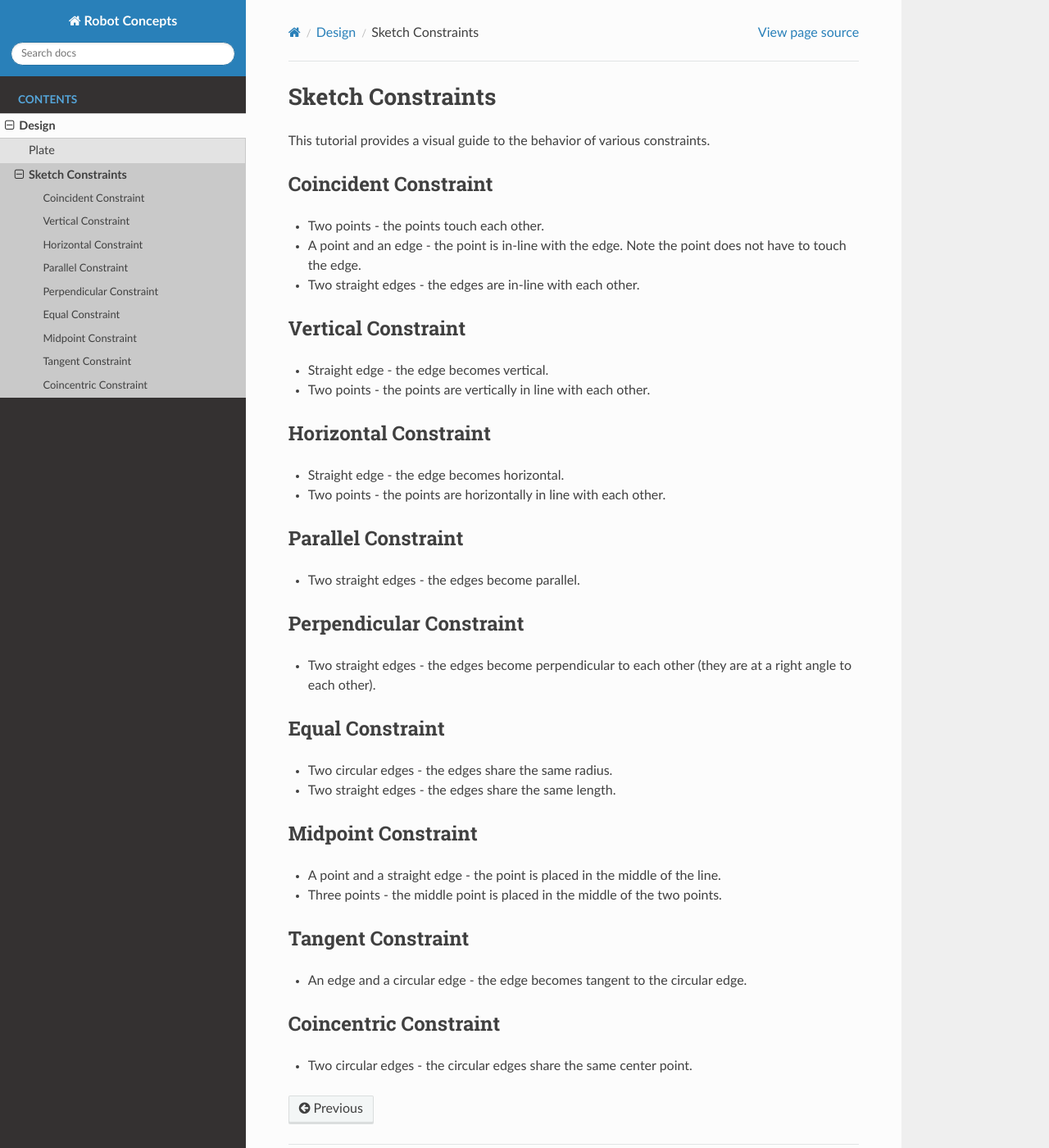
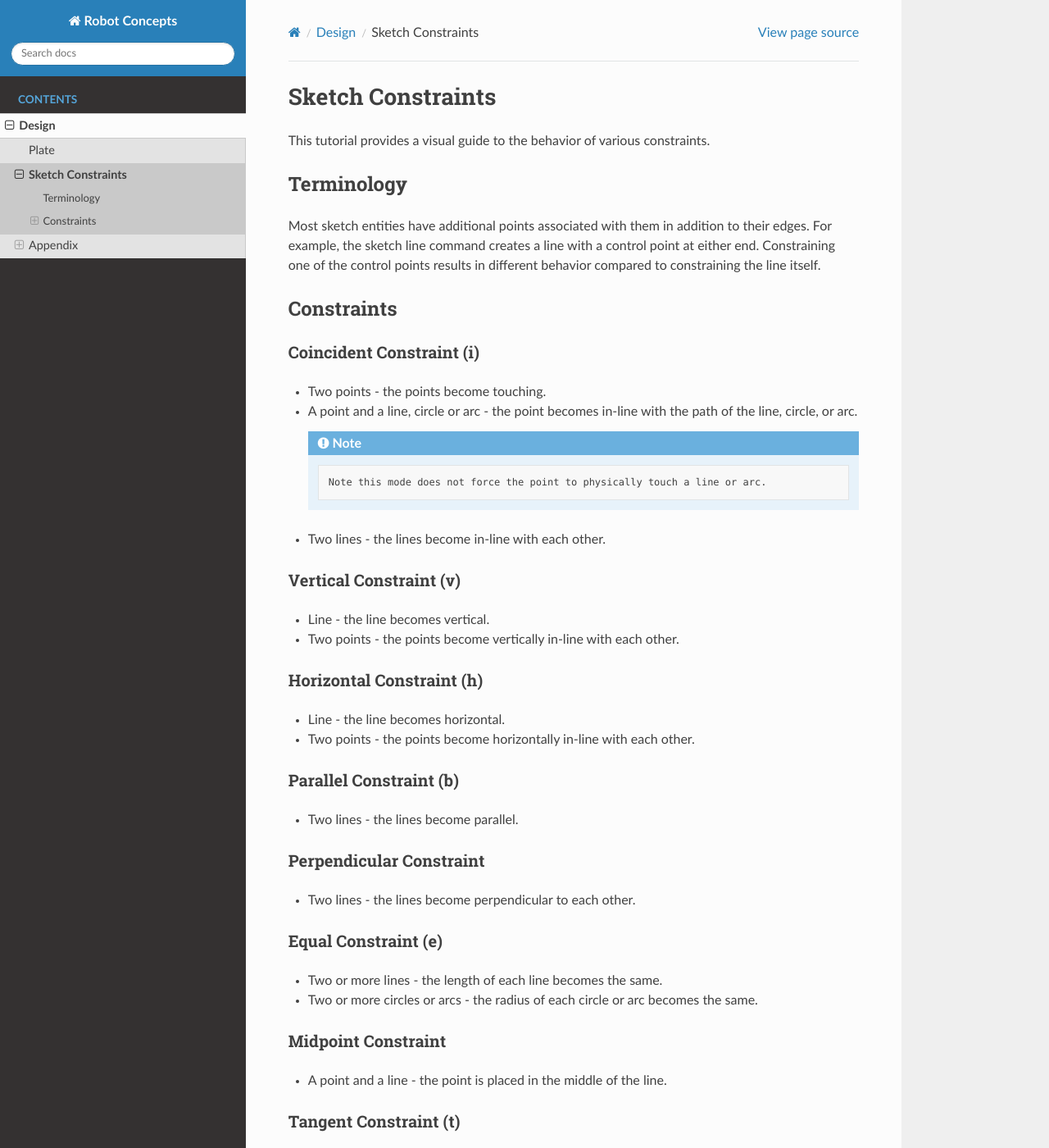
Before and after one commit to robot-education/robot-handbook, a Sphinx documentation site: the page built from source/design/sketch-constraints/sketch-constraints.md, in a window 1280 px wide and 1400 px high. Shown: the whole window at 82% size. Built offline with Sphinx 7.4.7 and the Read the Docs theme 2.0.0, drawn with Linux system fonts in a browser that asks for light colours; some of the changed text lies outside the part shown.

Commit message:
Further rearranged text

```diff
--- a/source/design/sketch-constraints/sketch-constraints.md
+++ b/source/design/sketch-constraints/sketch-constraints.md
@@ -1,38 +1,69 @@
 # Sketch Constraints
 This tutorial provides a visual guide to the behavior of various constraints.
 
-## Coincident Constraint
-* Two points - the points touch each other.
-* A point and an edge - the point is in-line with the edge. Note the point does not have to touch the edge.
-* Two straight edges - the edges are in-line with each other.
-
-## Vertical Constraint
-* Straight edge - the edge becomes vertical.
-* Two points - the points are vertically in line with each other.
-
-## Horizontal Constraint
-* Straight edge - the edge becomes horizontal.
-* Two points - the points are horizontally in line with each other.
-
-## Parallel Constraint
-* Two straight edges - the edges become parallel.
-
-## Perpendicular Constraint
-* Two straight edges - the edges become perpendicular to each other (they are at a right angle to each other).
-
-## Equal Constraint
-* Two circular edges - the edges share the same radius.
-* Two straight edges - the edges share the same length.
-
-## Midpoint Constraint
-* A point and a straight edge - the point is placed in the middle of the line.
-* Three points - the middle point is placed in the middle of the two points.
+## Terminology
+Most sketch entities have additional points associated with them in addition to their edges.
+For example, the sketch line command creates a line with a control point at either end.
+Constraining one of the control points results in different behavior compared to constraining the line itself.
 
 
-## Tangent Constraint
-<!-- curved edge? circle or arc? circular edge? -->
-* An edge and a circular edge - the edge becomes tangent to the circular edge.
+## Constraints
+### Coincident Constraint (i)
+* Two points - the points become touching.
+* A point and a line, circle or arc - the point becomes in-line with the path of the line, circle, or arc.
+    :::{note}
+        Note this mode does not force the point to physically touch a line or arc.
+    :::
+* Two lines - the lines become in-line with each other.
+
+### Vertical Constraint (v)
+* Line - the line becomes vertical.
+* Two points - the points become vertically in-line with each other.
+
+### Horizontal Constraint (h)
+* Line - the line becomes horizontal.
+* Two points - the points become horizontally in-line with each other.
+
+### Parallel Constraint (b)
+* Two lines - the lines become parallel.
+
+### Perpendicular Constraint
+* Two lines - the lines become perpendicular to each other.
+
+### Equal Constraint (e)
+* Two or more lines - the length of each line becomes the same.
+* Two or more circles or arcs - the radius of each circle or arc becomes the same.
+
+### Midpoint Constraint
+* A point and a line - the point is placed in the middle of the line.
 
 
-## Coincentric Constraint
-* Two circular edges - the circular edges share the same center point.
+### Tangent Constraint (t)
+* A line and a circle or arc - the line becomes tangent to the circle or arc.
+
+
+### Coincentric Constraint
+* Two circles or arcs - the circles or arcs share the same center point.
+
+
+# Appendix
+## Miscellaneous Behaviors
+The following constraints have the additional (niche) modes.
+### Coincident Constraint
+
+
+
+### Midpoint Constraint
+* Three points - the middle point is centered between the other two points.
+:::{tip}
+    For the three point mode, the order of selection does not affect the result, only the relative position of the points.
+:::
+
+### Perpendicular Constraint
+* A line and a circle or arc - the line becomes perpendicular to the circle or arc.
+
+### Tangent Constraint
+* Two circles or arcs - The circles or arcs become tangent to one another.
+
+
+## Examples
```
